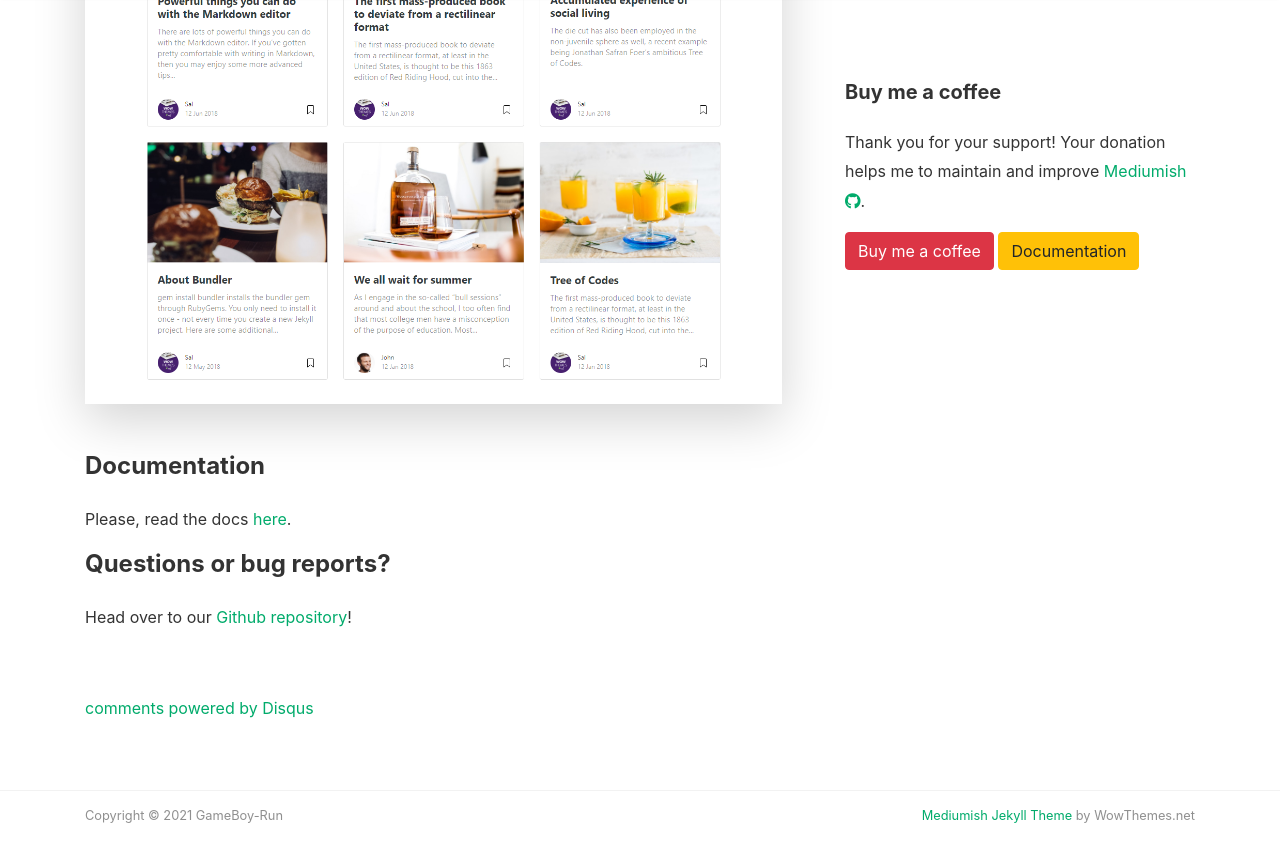
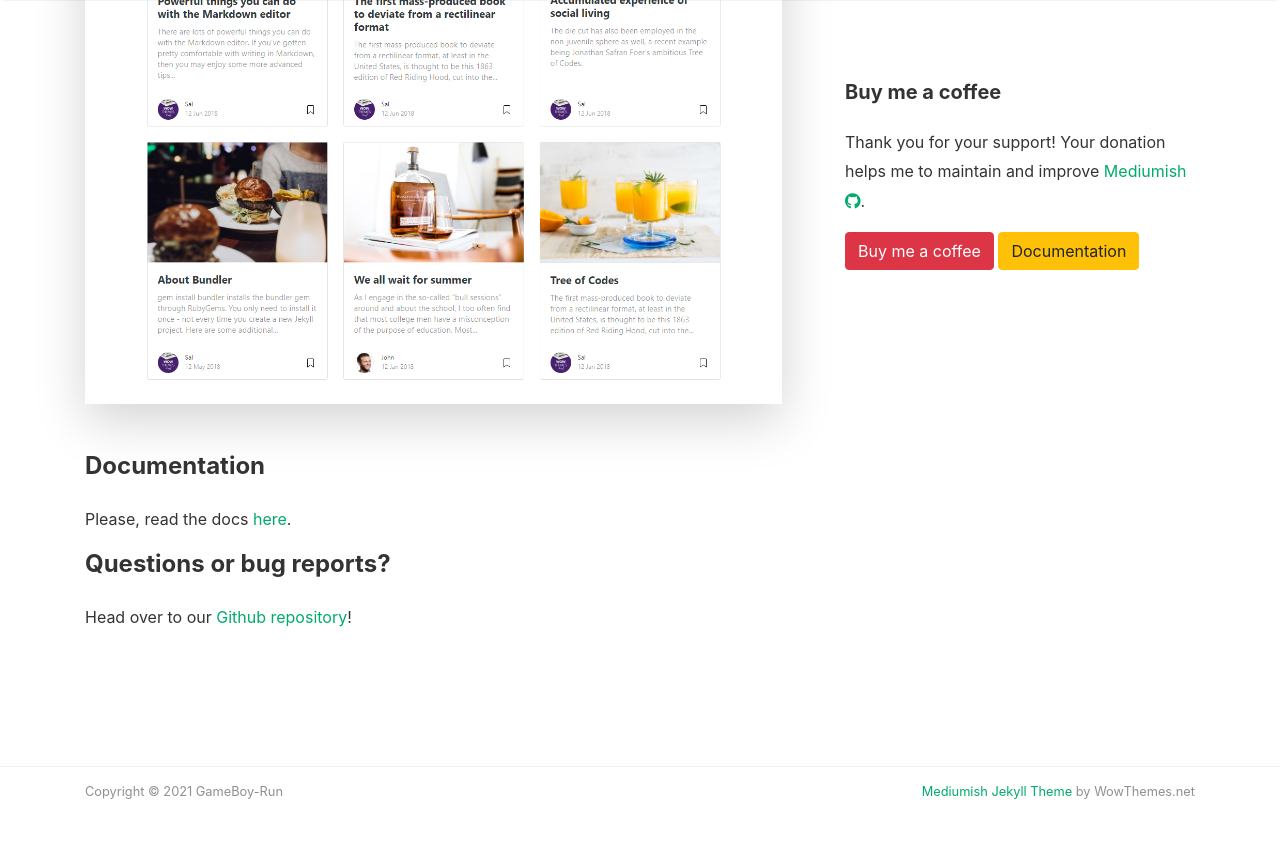
Before and after one commit to byemc/GameBoy-Run, a Jekyll site: the page built from docs/_pages/about.md, in a window 1280 px wide and 900 px high, scrolled down 925 px. Shown: the top 862 px of the window. Built offline with Jekyll 4.4.1, drawn with Linux system fonts in a browser that asks for light colours; nearby versions of some CDN libraries; comment, search, counter and statistics services are not loaded; some of the changed lines change nothing that is shown.

Commit message:
Update disqus.html

```diff
--- a/docs/_includes/disqus.html
+++ b/docs/_includes/disqus.html
@@ -1,14 +1,10 @@
-<section class="disqus">
-    <div id="disqus_thread"></div>
-    <script type="text/javascript">
-        var disqus_shortname = '{{site.disqus}}';
-        var disqus_developer = 0;
-        (function() {
-            var dsq = document.createElement('script'); dsq.type = 'text/javascript'; dsq.async = true;
-            dsq.src = window.location.protocol + '//' + disqus_shortname + '.disqus.com/embed.js';
-            (document.getElementsByTagName('head')[0] || document.getElementsByTagName('body')[0]).appendChild(dsq);
-        })();
-    </script>
-    <noscript>Please enable JavaScript to view the <a href="http://disqus.com/?ref_noscript">comments powered by Disqus.</a></noscript>
-    <a href="http://disqus.com" class="dsq-brlink">comments powered by <span class="logo-disqus">Disqus</span></a>
+<section class="utteranc.es">
+    <script src="https://utteranc.es/client.js"
+        repo="ByeMC/GameBoy-Run"
+        issue-term="pathname"
+        label="💬-comments"
+        theme="github-light"
+        crossorigin="anonymous"
+        async>
+</script>
 </section>
```
